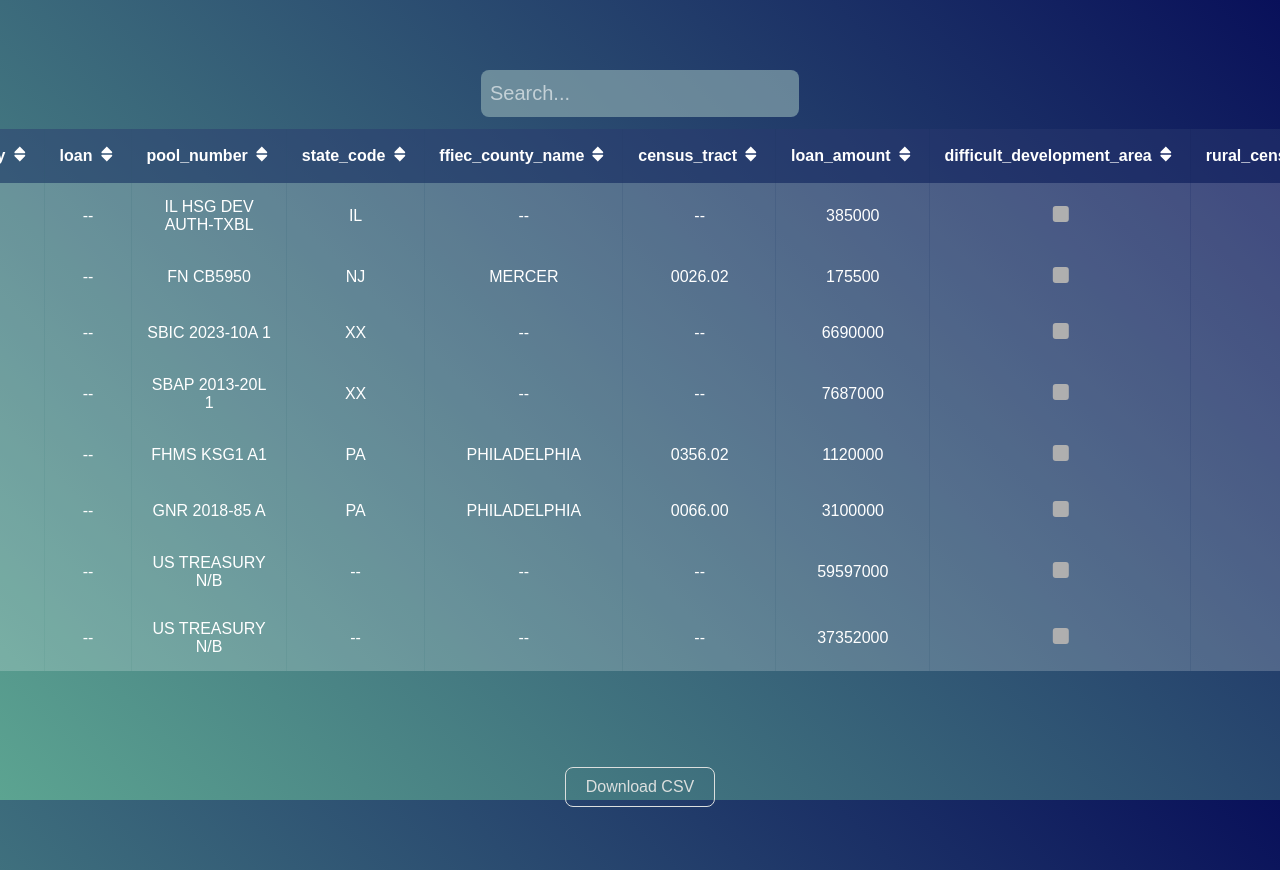
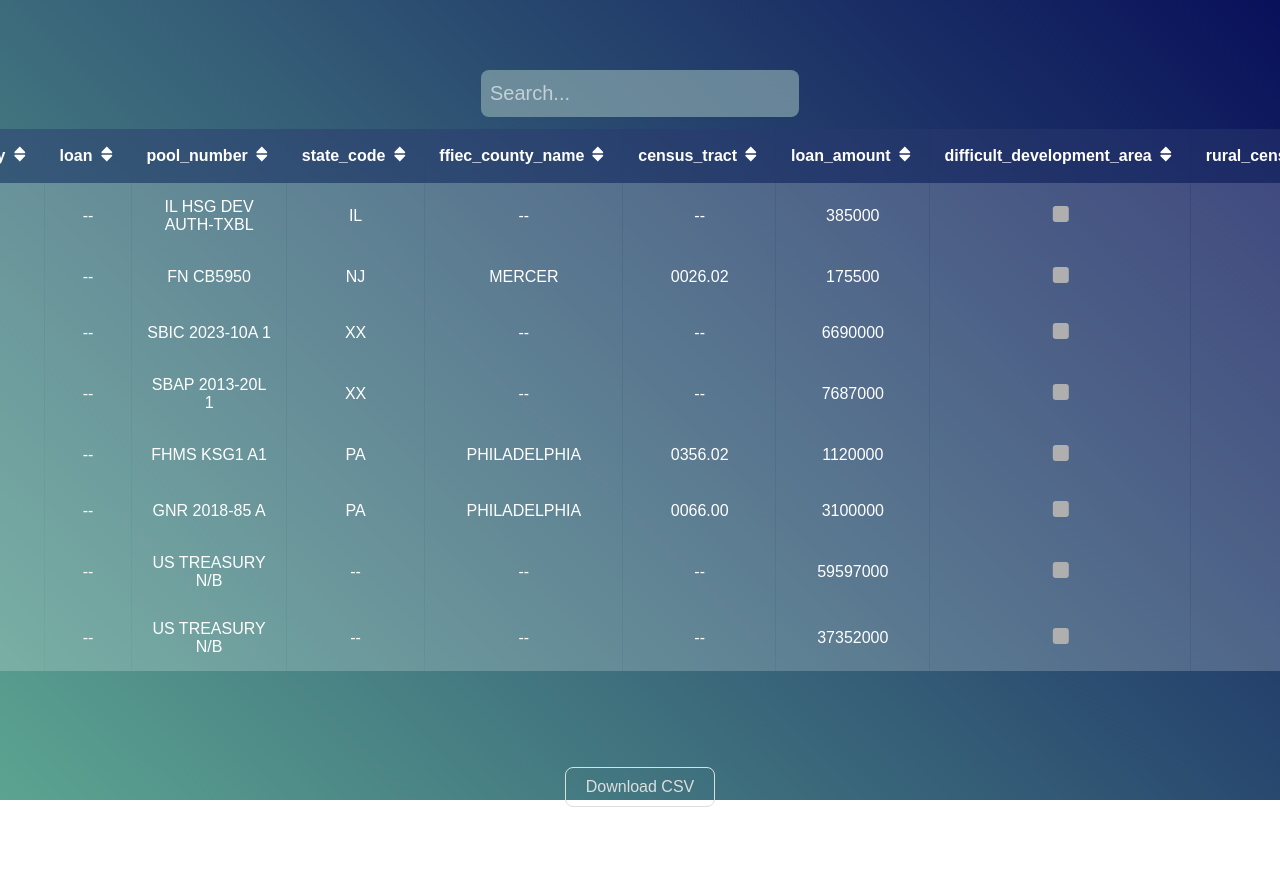
Before and after one commit to jasonmar08/CCM_Table_Challenge, a React (Create React App) app: page / in a window 1280 px wide. Shown: the top 870 px of the page. Built offline with nearby package versions, Linux system fonts and the light colour scheme; the HTML template or start-up script is replaced by a standard one.

Commit message:
no repeat background

```diff
--- a/src/App.css
+++ b/src/App.css
@@ -10,8 +10,8 @@ body {
 }
 body {
   margin: 0;
-  background: -webkit-linear-gradient(45deg, #5ca491, #09105a);
-  background: linear-gradient(45deg, #5ca491, #09105a);
+  background: -webkit-linear-gradient(45deg, #5ca491, #09105a) no-repeat;
+  background: linear-gradient(45deg, #5ca491, #09105a) no-repeat;
   font-family: sans-serif;
   font-weight: 100;
 }
```
